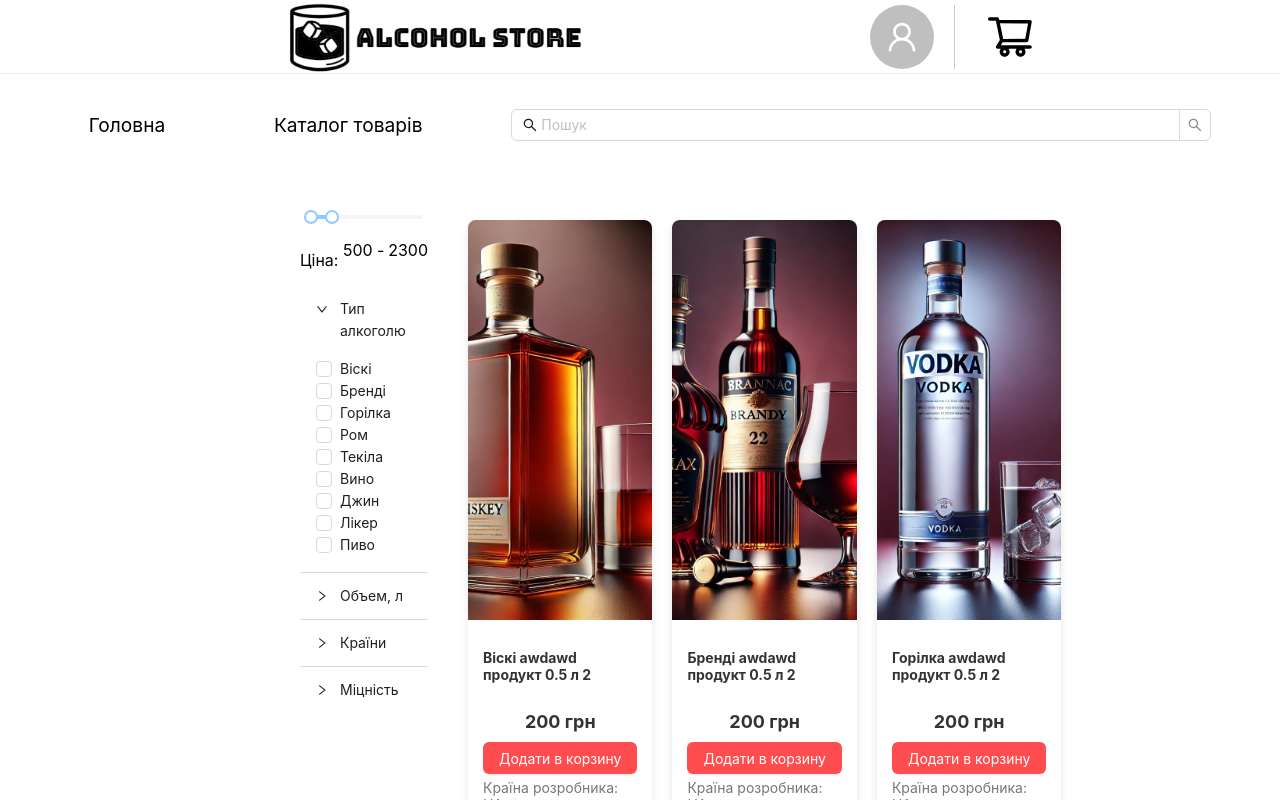
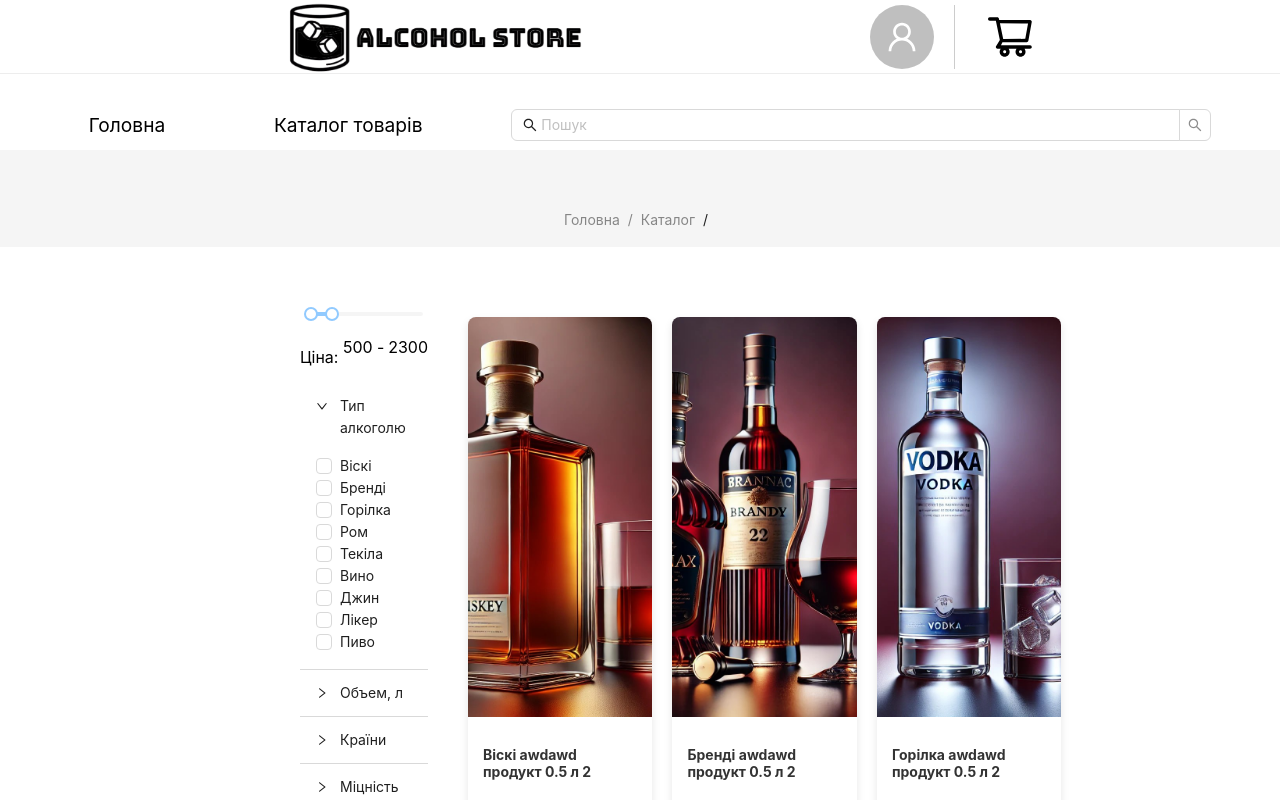
Before and after one commit to NeedGOOD/alcohol-store, a React (Create React App) app in the folder frontend/: page /catalog in a window 1280 px wide. Shown: the top 800 px of the page. Built offline with nearby package versions, Linux system fonts and the light colour scheme.

Commit message:
feat: enhance Catalog and Home components with routing and breadcrumb navigation

```diff
--- a/frontend/src/components/addCatalogPage/index.tsx
+++ b/frontend/src/components/addCatalogPage/index.tsx
@@ -1,8 +1,9 @@
 import "./catalog.css";
 import React, { useState, useEffect } from "react";
 import "../../style.css";
-import { Slider, Collapse, Checkbox, Button, Descriptions } from "antd";
+import { Slider, Collapse, Checkbox, Button, Breadcrumb } from "antd";
 import { Link } from "react-router-dom";
+import { useLocation } from "react-router-dom";
 
 const { Panel } = Collapse;
 interface Alcohol {
@@ -11,6 +12,9 @@
 
 function Catalog() {
   const [selectedType, setSelectedType] = useState<Record<string, boolean>>({});
+  const location = useLocation();
+  const searchParams = new URLSearchParams(location.search);
+  const type = searchParams.get("type");
   const [selectedVolume, setSelectedVolume] = useState<Record<string, boolean>>(
     {}
   );
@@ -28,11 +32,10 @@
   };
 
   useEffect(() => {
-    console.log("Type -", selectedType);
-    console.log("Volume -", selectedVolume);
-    console.log("Country -", selectedCountry);
-    console.log("Strength -", selectedStrength);
-  }, [selectedType, selectedVolume, selectedCountry, selectedStrength]);
+    if (type) {
+      setSelectedType({ [type]: true });
+    }
+  }, [type]);
 
   const alcohols: Alcohol[] = [
     { label: "Віскі" },
@@ -105,6 +108,36 @@
 
   return (
     <>
+      <div
+        style={{
+          display: "flex",
+          justifyContent: "center",
+          width: "100%",
+          flexDirection: "column",
+          alignItems: "center",
+          background: "whitesmoke",
+        }}
+      >
+        <h1>{type}</h1>
+        {/* {type && ( */}
+          <Breadcrumb
+            style={{
+              margin: "16px 0",
+            }}
+            items={[
+              {
+                title: <Link to="/">Головна</Link>,
+              },
+              {
+                title: <Link to="/catalog">Каталог</Link>,
+              },
+              {
+                title: type,
+              },
+            ]}
+          />
+        {/* )} */}
+      </div>
       <div className="catalogPage">
         <div className="filterBlock">
           <Slider
--- a/frontend/src/components/addHomePage/index.tsx
+++ b/frontend/src/components/addHomePage/index.tsx
@@ -6,6 +6,7 @@
   ClockCircleOutlined,
   FileOutlined,
 } from "@ant-design/icons";
+import { Link } from "react-router-dom";
 
 const { Title, Paragraph } = Typography;
 const { Panel } = Collapse;
@@ -88,14 +89,18 @@
               { img: "/img/web-pack/liquer-with-bg.jpg", label: "Лікер" },
               { img: "/img/web-pack/beer-with-bg.jpg", label: "Пиво" },
             ].map((item) => (
-              <div className="table-cell">
-                <img src={item.img} alt={item.label} className="blockImg" />
-                <p id="alcoholTitle">{item.label}</p>
-              </div>
+              <Link to={`/catalog?type=${item.label}`} key={item.label}>
+                <div className="table-cell">
+                  <img src={item.img} alt={item.label} className="blockImg" />
+                  <p id="alcoholTitle">{item.label}</p>
+                </div>
+              </Link>
             ))}
           </div>
         </Card>
-        <Divider style={{ marginTop: "20px", borderColor: "rgb(205, 70, 49)" }}>Інформація</Divider>
+        <Divider style={{ marginTop: "20px", borderColor: "rgb(205, 70, 49)" }}>
+          Інформація
+        </Divider>
         <div className="collapseText">
           <Collapse
             bordered={false}
```
